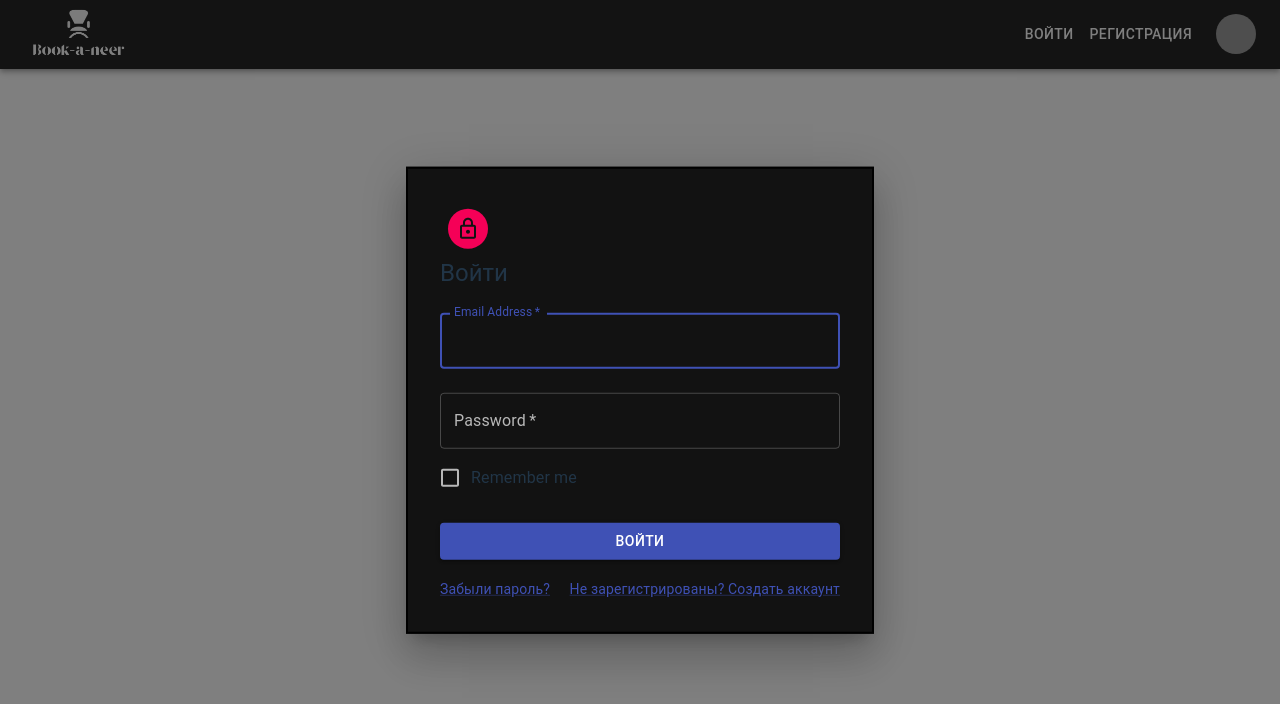
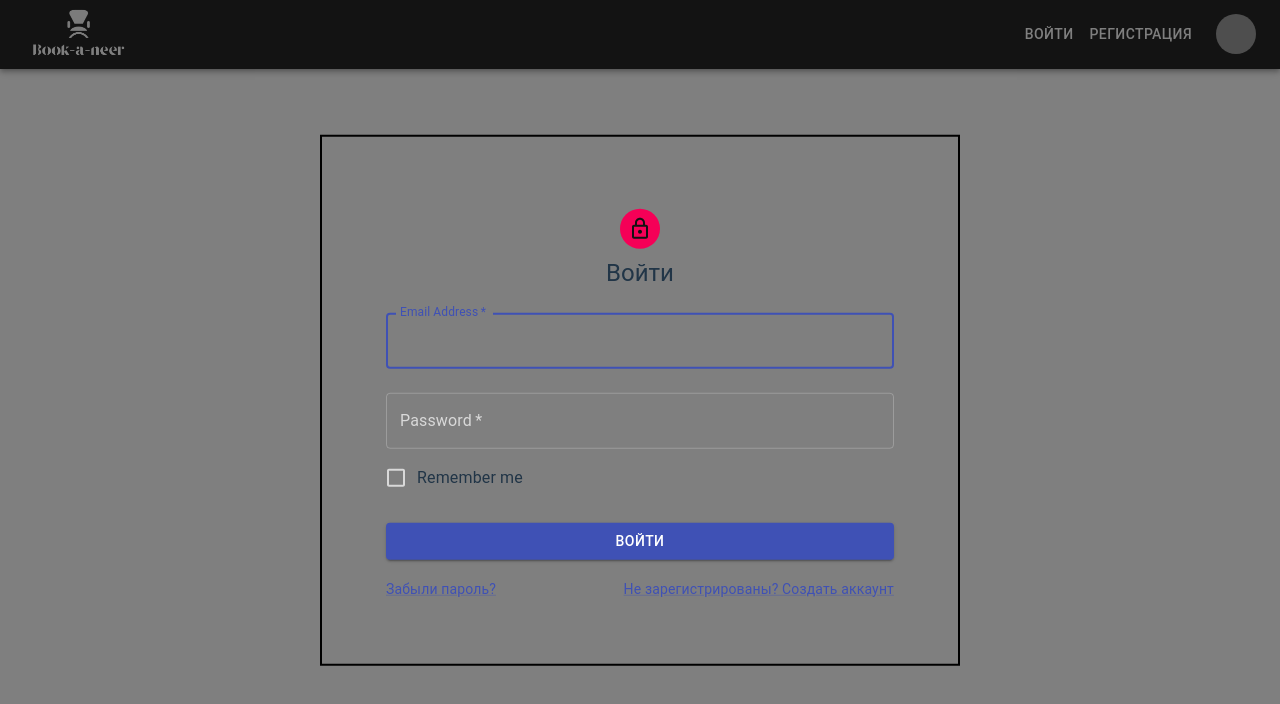
Before and after one commit to imagine2509/my-office-app, a React (Vite) app in the folder client/: page / in a window 1280 px wide. Both pictures are taken after a click on the button "ВОЙТИ". Shown: the top 704 px of the page. Built offline with nearby package versions, Linux system fonts and the light colour scheme; grey boxes are pictures that could not be loaded.

Commit message:
added scss still working

```diff
--- a/client/src/components/pages/Login/Login.tsx
+++ b/client/src/components/pages/Login/Login.tsx
@@ -11,18 +11,7 @@ import {
   Typography,
 } from '@mui/material'
 import { LockOutlined as LockOutlinedIcon } from '@mui/icons-material'
-
-const style = {
-  position: 'absolute',
-  top: '50%',
-  left: '50%',
-  transform: 'translate(-50%, -50%)',
-  width: 400,
-  bgcolor: 'background.paper',
-  border: '2px solid #000',
-  boxShadow: 24,
-  p: 4,
-}
+import styles from './styles.module.scss'
 
 export default function Login() {
   const handleSubmit = (event: React.FormEvent<HTMLFormElement>) => {
@@ -35,18 +24,7 @@ export default function Login() {
   }
 
   return (
-    <Box
-      sx={{
-        position: 'absolute',
-        top: '50%',
-        left: '50%',
-        transform: 'translate(-50%, -50%)',
-        width: 400,
-        bgcolor: 'background.paper',
-        border: '2px solid #000',
-        boxShadow: 24,
-        p: 4,
-      }}>
+    <Box className={styles.modal}>
       <Avatar sx={{ m: 1, bgcolor: 'secondary.main' }}>
         <LockOutlinedIcon />
       </Avatar>
--- /dev/null
+++ b/client/src/components/pages/Login/styles.module.scss
@@ -0,0 +1,13 @@
+.modal {
+  position: absolute;
+  display: flex;
+  flex-direction: column;
+  align-items: center;
+  top: 50%;
+  left: 50%;
+  transform: translate(-50%, -50%);
+  width: 400;
+  border: 2px solid #000;
+  box-shadow: 24rem;
+  padding: 4rem;
+}
--- a/client/src/components/pages/Register/Register.tsx
+++ b/client/src/components/pages/Register/Register.tsx
@@ -7,6 +7,7 @@ import Grid from '@mui/material/Grid'
 import Box from '@mui/material/Box'
 import LockOutlinedIcon from '@mui/icons-material/LockOutlined'
 import Typography from '@mui/material/Typography'
+import styles from './styles.module.scss'
 
 export default function Register() {
   const handleSubmit = async (
@@ -26,13 +27,7 @@ export default function Register() {
   }
 
   return (
-    <Box
-      sx={{
-        marginTop: 8,
-        display: 'flex',
-        flexDirection: 'column',
-        alignItems: 'center',
-      }}>
+    <Box className={styles.modal}>
       <Avatar sx={{ m: 1, bgcolor: 'secondary.main' }}>
         <LockOutlinedIcon />
       </Avatar>
--- /dev/null
+++ b/client/src/components/pages/Register/styles.module.scss
@@ -0,0 +1,13 @@
+.modal {
+  position: absolute;
+  display: flex;
+  flex-direction: column;
+  align-items: center;
+  top: 50%;
+  left: 50%;
+  transform: translate(-50%, -50%);
+  width: 400;
+  border: 2px solid #000;
+  box-shadow: 24rem;
+  padding: 4rem;
+}
```
